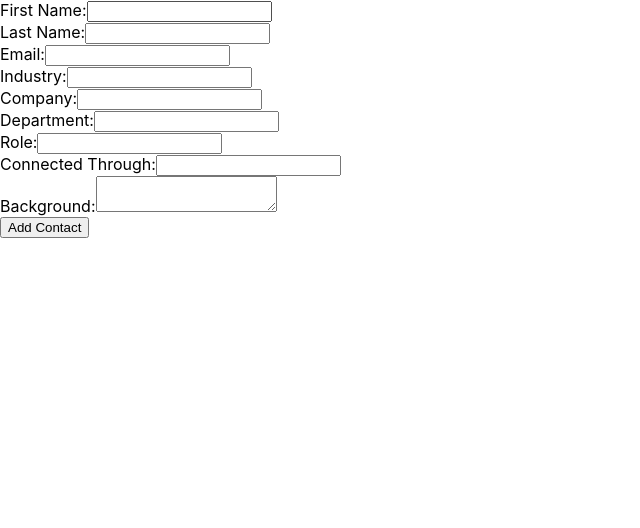
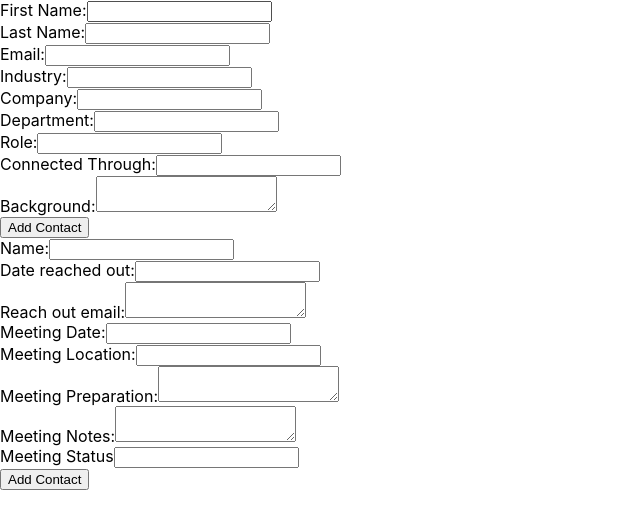
Before and after one commit to lushihui51/thedoor, a React (Create React App) app: page / in a window 1280 px wide. Shown: the top 528 px of the page, without its empty margins (0-640 px from the left). Built offline with nearby package versions, Linux system fonts and the light colour scheme.

Commit message:
complete basic AddNewMeetingForm

```diff
--- a/src/AddNewContactForm.js
+++ b/src/AddNewContactForm.js
@@ -17,7 +17,8 @@ export default function AddNewContactForm() {
             await addDoc(collection(db, 'contacts'), {
                 ...contactData,
                 lastMet: null,
-                nextScheduledMeeting: null
+                nextScheduledMeeting: null,
+                meetings: []
             });
 
             setFormState({ success: true })
@@ -32,7 +33,6 @@ export default function AddNewContactForm() {
     return (
         <div>
             <form onSubmit={handleSubmit}>
-                {/* Your existing form fields stay the same */}
                 <div>
                     <label htmlFor="firstName">First Name:</label>
                     <input id="firstName" name="firstName" />
--- /dev/null
+++ b/src/AddNewMeetingForm.js
@@ -0,0 +1,72 @@
+import { addDoc, collection } from 'firebase/firestore';
+import React, { useState } from 'react';
+import { db } from './firebase';
+
+export default function AddMeetingForm() {
+    const [formState, setFormState] = useState({ success: false, error: false });
+    const [isSubmitting, setIsSubmitting] = useState(false);
+
+    const handleSubmit = async (e) => {
+        e.preventDefault();
+        setIsSubmitting(true);
+
+        const formData = new FormData(e.target);
+        const meetingData = Object.fromEntries(formData);
+
+        try {
+            await addDoc(collection(db, 'meetings'), {
+                ...meetingData
+            });
+            setFormState({ success: true })
+        } catch (error) {
+            setFormState({ error: { message: error.message } });
+        } finally {
+            setIsSubmitting(false);
+        }
+    };
+
+    return (
+        <div>
+            <form onSubmit={handleSubmit}>
+                <div>
+                    <label htmlFor="name">Name:</label>
+                    <input id="name" name="name" />
+                </div>
+                <div>
+                    <label htmlFor="dateReachedOut">Date reached out:</label>
+                    <input id="dateReachedOut" name="dateReachedOut" />
+                </div>
+                <div>
+                    <label htmlFor="reachOutEmail">Reach out email:</label>
+                    <textarea id="reachOutEmail" name="reachOutEmail" />
+                </div>
+                <div>
+                    <label htmlFor="meetingDate">Meeting Date:</label>
+                    <input id="meetingDate" name="meetingDate" />
+                </div>
+                <div>
+                    <label htmlFor="meetingLocation">Meeting Location:</label>
+                    <input id="meetingLocation" name="meetingLocation" />
+                </div>
+                <div>
+                    <label htmlFor="meetingPreparation">Meeting Preparation:</label>
+                    <textarea id="meetingPreparation" name="meetingPreparation" />
+                </div>
+                <div>
+                    <label htmlFor="meetingNotes">Meeting Notes:</label>
+                    <textarea id="meetingNotes" name="meetingNotes" />
+                </div>
+                <div>
+                    <label htmlFor="meetingStatus">Meeting Status</label>
+                    <input id="meetingStatus" name="meetingStatus" />
+                    {/* options: pending, reached out, scheduled, completed */}
+                </div>
+                <button type="submit" disabled={isSubmitting}>
+                    {isSubmitting ? 'Adding...' : 'Add Contact'}
+                </button>
+                {formState.error && <p>Error: {formState.error.message}</p>}
+                {formState.success && <p>Meeting added successfully!</p>}
+            </form>
+        </div>
+    );
+}
--- a/src/App.js
+++ b/src/App.js
@@ -1,9 +1,14 @@
 import './App.css';
 import { useState } from 'react';
 import AddNewContactForm from './AddNewContactForm';
+import MeetingDemo from './AddNewMeetingForm';
 
 export default function App() {
   return (
-    <AddNewContactForm />
+    <>
+      <AddNewContactForm />
+      <MeetingDemo />
+    </>
+
   )
 }
```
